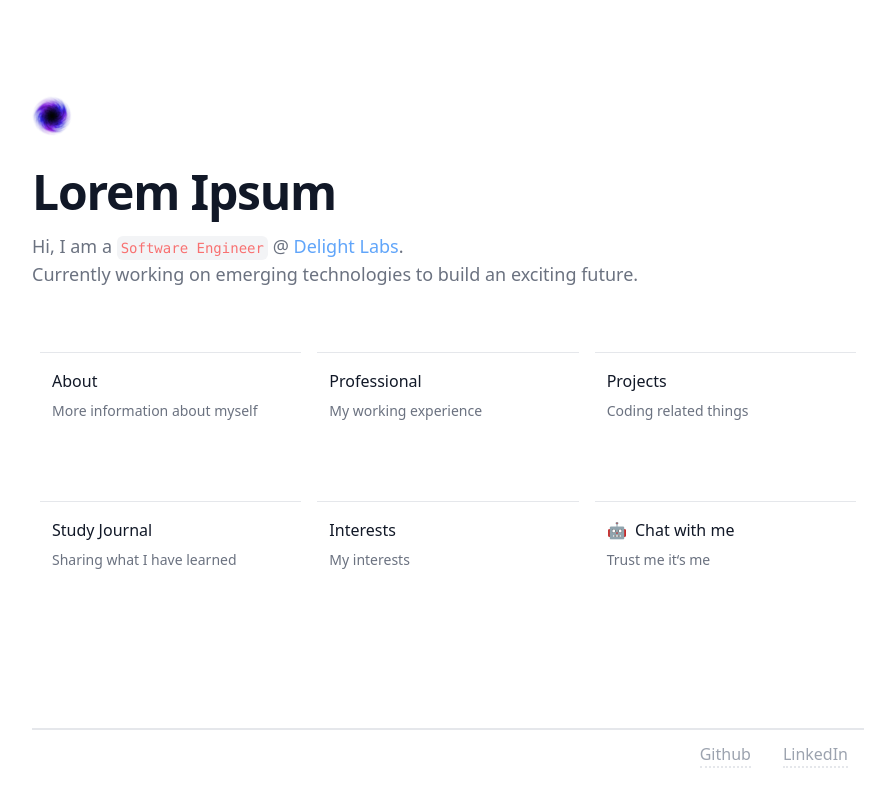
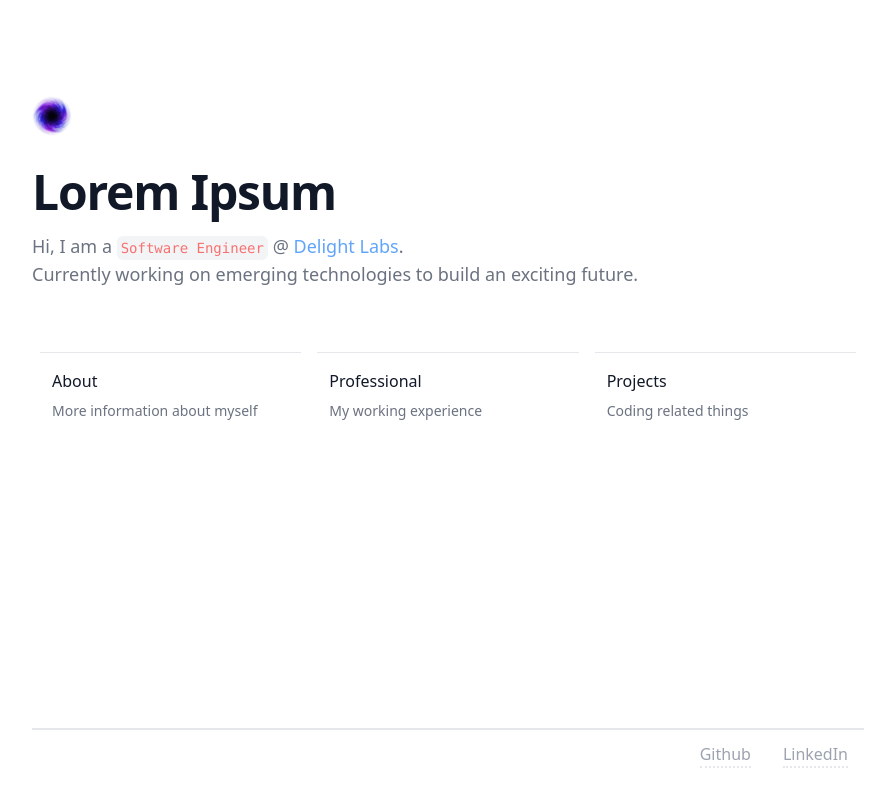
Before and after one commit to espisangijo/espisangijo.github.io, a Next.js app: page / in a window 1280 px wide. Shown: the whole page, without its empty margins (192-1087 px from the left). Built offline with nearby package versions, Linux system fonts and the light colour scheme.

Commit message:
cleanup unused code

```diff
--- a/components/Breadcrumbs/Breadcrumbs.tsx
+++ /dev/null
@@ -1,40 +0,0 @@
-import { link } from 'fs';
-import React from 'react'
-
-interface Props {
-    links : LinkItem[];
-}
-
-interface LinkItem {
-    title: string;
-    url: string;
-}
-
-const Breadcrumbs : React.FC<Props> = (props) => {
-    const {links} = props
-
-    return (
-        <nav aria-label="Breadcrumb">
-            <ol role="list" className="max-w-2xl mx-auto px-4 flex items-center space-x-2 sm:px-6 lg:max-w-7xl lg:px-8">
-
-                {links.length > 1 &&
-                    links.map((link) => {(
-                    <li key={link.title}>
-                        <div className="flex items-center">
-                            <a href={link.url} className="mr-2 text-sm font-medium text-gray-900"> {link.title} </a>
-                            <svg width="16" height="20" viewBox="0 0 16 20" fill="currentColor" xmlns="http://www.w3.org/2000/svg" aria-hidden="true" className="w-4 h-5 text-gray-300">
-                            <path d="M5.697 4.34L8.98 16.532h1.327L7.025 4.341H5.697z" />
-                            </svg>
-                        </div>
-                    </li>)})
-                }
-
-                <li className="text-sm" key={links[-1].title}>
-                    <a href="#" aria-current="page" className="font-medium text-gray-500 hover:text-gray-600"> Basic Tee 6-Pack </a>
-                </li>
-            </ol>
-        </nav>
-    )
-}
-
-export default Breadcrumbs
--- a/components/Layout/Layout.tsx
+++ b/components/Layout/Layout.tsx
@@ -11,15 +11,16 @@ function Layout({children} : LayoutProps) {
       <div className="flex flex-col items-center justify-between max-w-4xl min-h-screen px-4 mx-auto sm:px-6 lg:px-8">
 
       <div className='min-w-full py-24'>
-          <Link href="/xr">
-            <div className="relative w-10 h-10 transition-transform duration-75 ease-in-out delay-75 hover:scale-150">
+            <div className="relative w-10 h-10 transition-transform duration-75 ease-in-out delay-75 cursor-wait hover:grayscale">
             <Image
               className='animate-spin-slow'
               src='/portal.png'
               layout='fill'
               objectFit='contain'
               alt="portal"
-            /></div></Link>
+            /></div>
+
+
         {children}
             </div>
         <footer className="flex justify-end w-full pt-3 my-8 border-t-2">
--- a/pages/about.tsx
+++ b/pages/about.tsx
@@ -3,9 +3,21 @@ import React from 'react'
 function About() {
   return (
     <div>
-        <h1 className="mt-8 text-3xl font-extrabold tracking-tight text-gray-900 sm:text-5xl">About</h1>
-        <p className='my-8 font-light text-gray-500 text-md'>Hi, my name is Jacky and I am a Software Engineer based in Hong Kong.
-
+        <h1 className="my-8 text-3xl font-extrabold tracking-tight text-gray-900 sm:text-5xl">About</h1>
+        <p className='mt-8 mb-3 font-light text-gray-500 text-md'>
+          Hi, my name is Jacky and I am a Software Engineer based in Hong Kong.
+        </p>
+        <p className='my-3 font-light text-gray-500 text-md'>
+          I love working with new technologies to have a better vision of how the future will be.
+        </p>
+        <p className='my-3 font-light text-gray-500 text-md'>
+          Previously, I worked as a Data Scientist working on Natural Language Processing.
+        </p>
+        <p className='my-3 font-light text-gray-500 text-md'>
+          This year, I got the opportunity to work with Blockchain and XR.
+        </p>
+        <p className='my-3 font-light text-gray-500 text-md'>
+          By the end of this year, my goal is to familiarize myself with the inner workings of databases and backend systems.
         </p>
     </div>
   )
--- a/pages/index.tsx
+++ b/pages/index.tsx
@@ -1,10 +1,4 @@
 import type { NextPage } from 'next'
-import Head from 'next/head'
-import Image from 'next/image'
-import Card from '../components/Card/Card'
-import styles from '../styles/Home.module.css'
-import { FontAwesomeIcon } from '@fortawesome/react-fontawesome'
-import { faCodeCompare, faRobot } from '@fortawesome/free-solid-svg-icons'
 import Link from 'next/link'
 
 
@@ -42,29 +36,6 @@ const Home: NextPage = () => {
               </Link>
             </div>
 
-
-            <div className="flex justify-between mt-16 xs:flex-col">
-
-              <Link href="/study">
-                <div className="flex-1 px-3 py-4 mx-2 transition duration-150 delay-150 border-t border-gray-200 cursor-pointer hover:border-gray-500 hover:bg-gray-50">
-                  <dt className="font-medium text-gray-900">Study Journal</dt>
-                  <dd className="mt-2 text-sm text-gray-500">Sharing what I have learned</dd>
-                </div>
-              </Link>
-
-              <Link href="/interests">
-                <div className="flex-1 px-3 py-4 mx-2 transition duration-150 delay-150 border-t border-gray-200 cursor-pointer hover:border-gray-500 hover:bg-gray-50">
-                  <dt className="font-medium text-gray-900">Interests</dt>
-                  <dd className="mt-2 text-sm text-gray-500">My interests</dd>
-                </div>
-              </Link>
-              <Link href="/chat">
-                <div className="flex-1 px-3 py-4 mx-2 transition duration-150 delay-150 border-t border-gray-200 cursor-pointer hover:border-gray-500 hover:bg-gray-50">
-                <dt className="font-medium text-gray-900">🤖 &nbsp;Chat with me</dt>
-                  <dd className="mt-2 text-sm text-gray-500">Trust me it&lsquo;s me</dd>
-                </div>
-              </Link>
-            </div>
           </div>
         </div>
   )
```
